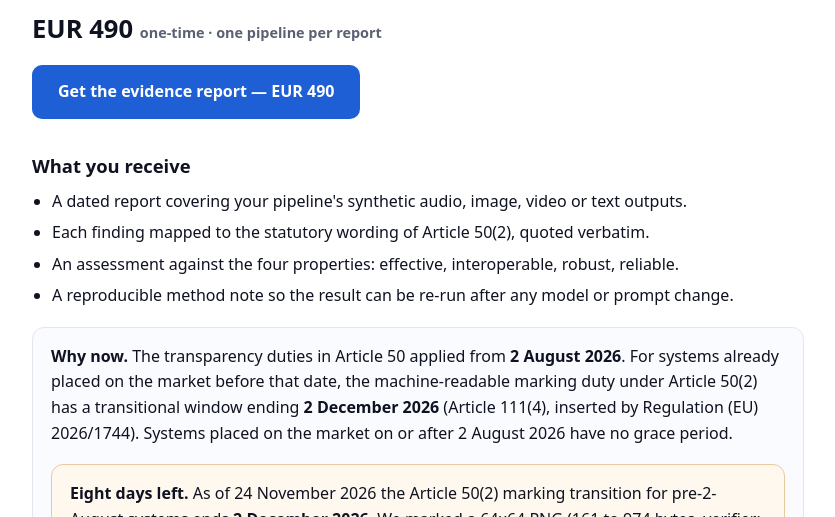
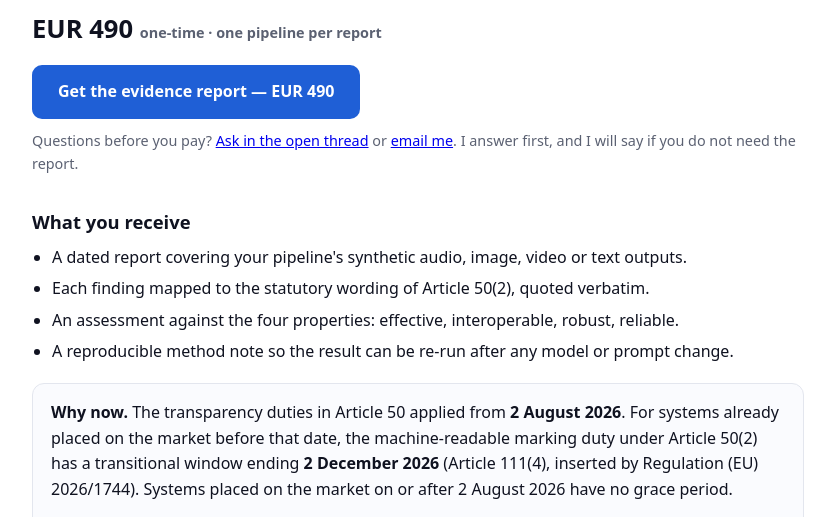
Before and after one commit to derbaroser-eng/art50-conform, a plain HTML site: page index.html in a window 1280 px wide. Shown: the part 213-730 px from the top of the page, without its empty margins (222-1057 px from the left). Drawn offline with Linux system fonts and the light colour scheme.

Commit message:
docs: add reply links beside checkout on landing page

```diff
--- a/index.html
+++ b/index.html
@@ -37,6 +37,7 @@
 
   <div class="price">EUR 490 <span class="cur">one-time · one pipeline per report</span></div>
   <a class="cta" href="https://buy.stripe.com/7sY6oK5HQ8ogg1jgWs4ko07" rel="noopener">Get the evidence report — EUR 490</a>
+  <p style="margin-top:10px;color:#5b6172;font-size:.9rem">Questions before you pay? <a href="https://github.com/derbaroser-eng/art50-conform/issues/1" rel="noopener">Ask in the open thread</a> or <a href="mailto:derbaroser@gmail.com?subject=Article%2050(2)%20report%20question" rel="noopener">email me</a>. I answer first, and I will say if you do not need the report.</p>
 
   <h2>What you receive</h2>
   <ul>
```
